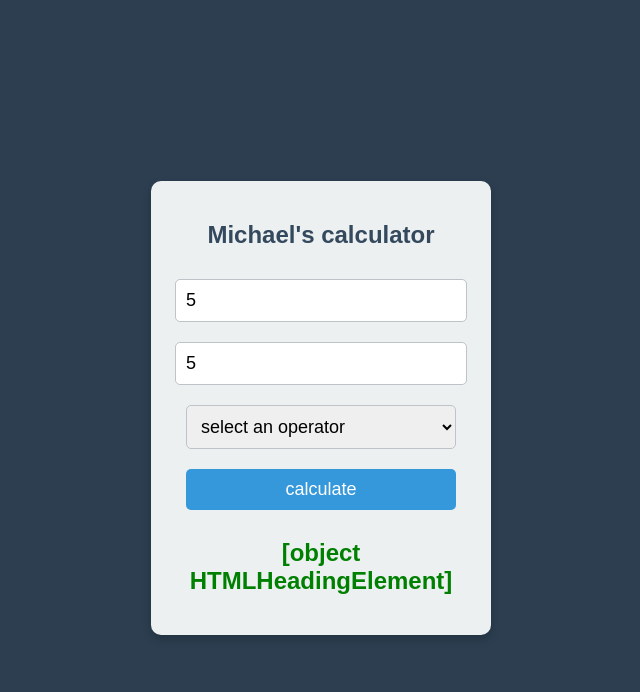
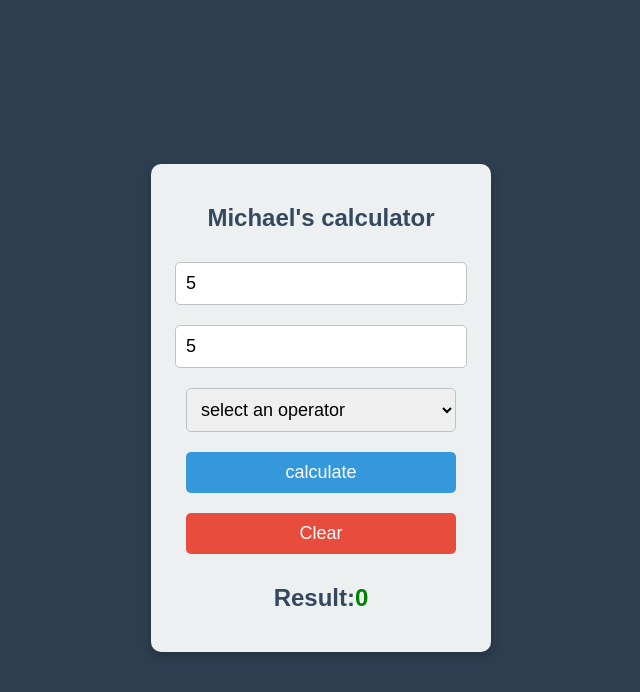
Before and after one commit to Michaelpraise-code/talkingToServer, a plain HTML site: page index.html in a window 1280 px wide. Both pictures are taken after typing "5", "5" into the empty fields and a click on the button "calculate". Shown: the whole page, without its empty margins (319-959 px from the left). Drawn offline with Linux system fonts and the light colour scheme.

Commit message:
added a button to clear previous operation

```diff
--- a/assets/js/script.js
+++ b/assets/js/script.js
@@ -1,51 +1,67 @@
-// function calculate() {
-//     let num1 = parseInt(document.getElementById("first number").value);
-//     let num2 = parseInt(document.getElementById("second number").value);
+ function calculate() {
+     let num1 = parseInt(document.getElementById("first number").value);
+     let num2 = parseInt(document.getElementById("second number").value);
+     let operator = document.getElementById("operator").value;
+     let answer = 0;
+
+     if (!isNaN(num1) && !isNaN(num2)) {
+     switch(operator) {
+         case "+": answer = num1 + num2; break;
+         case "-": answer = num1 - num2; break;
+         case "*": answer = num1 * num2; break;
+         case "/": answer = num2 !== 0 ? num1 / num2 : "Cannot divide by zero"; break;
+         default:
+     }
+     document.getElementById("answer").style.color = "green";
+             } else {
+                 answer = "Enter valid numbers";
+                 document.getElementById("answer").style.color = "red";
+             }
+
+     document.getElementById("answer").textContent = answer;
+ }
+
+ function clearFields() {
+    document.getElementById("first number").value = "";
+    document.getElementById("second number").value = "";
+    document.getElementById("operator").value = "+";
+    document.getElementById("answer").textContent = "0";
+    document.getElementById("answer").style.color = "black";
+}
+
+
+// function calculate(){
+//     let num1 = parseFloat(document.getElementById("first number").value);
+//     let num2 = parseFloat(document.getElementById("second number").value);
 //     let operator = document.getElementById("operator").value;
-//     let answer = 0;
+//     let output = document.getElementById("answer");
 
 //     if (!isNaN(num1) && !isNaN(num2)) {
-//     switch(operator) {
-//         case "+": answer = num1 + num2; break;
-//         case "-": answer = num1 - num2; break;
-//         case "*": answer = num1 * num2; break;
-//         case "/": answer = num2 !== 0 ? num1 / num2 : "Cannot divide by zero"; break;
-//         default:
+//     if (operator === "+"){
+//         answer = num1 + num2
+
+//     }else if (operator === "-"){
+//         answer = num1 - num2
+
+//     }else if (operator === "*"){
+//         answer = num1 * num2
+
+//     }else if (operator === "/"){
+//         answer = num1 / num2
 //     }
 //     document.getElementById("answer").style.color = "green";
 //             } else {
 //                 answer = "Enter valid numbers";
 //                 document.getElementById("answer").style.color = "red";
 //             }
-
-//     document.getElementById("answer").textContent = answer;
-// }
+//             output.innerHTML = answer;
 
 
-
-function calculate(){
-    let num1 = parseFloat(document.getElementById("first number").value);
-    let num2 = parseFloat(document.getElementById("second number").value);
-    let operator = document.getElementById("operator").value;
-    let output = document.getElementById("answer");
-
-    if (!isNaN(num1) && !isNaN(num2)) {
-    if (operator === "+"){
-        answer = num1 + num2
-
-    }else if (operator === "-"){
-        answer = num1 - num2
-
-    }else if (operator === "*"){
-        answer = num1 * num2
-
-    }else if (operator === "/"){
-        answer = num1 / num2
-    }
-    document.getElementById("answer").style.color = "green";
-            } else {
-                answer = "Enter valid numbers";
-                document.getElementById("answer").style.color = "red";
-            }
-            output.innerHTML = answer;;
-}
+//             function clearFields() {
+//                 document.getElementById("num1").value = "";
+//                 document.getElementById("num2").value = "";
+//                 document.getElementById("operator").value = "+";
+//                 document.getElementById("answer").innerHTML = "0";
+//                 document.getElementById("answer").style.color = "black";
+//             }
+// }
--- a/index.html
+++ b/index.html
@@ -42,6 +42,12 @@
         button:hover {
             background-color: #2980b9;
         }
+        .clear-btn {
+            background-color: #e74c3c;
+        }
+        .clear-btn:hover {
+            background-color: #c0392b;
+        }
         #answer {
             font-size: 24px;
             font-weight: bold;
@@ -63,10 +69,11 @@
         <option value="/">/</option>
     </select>
     <button onclick="calculate()">calculate</button>
-    <h2 id="answer"></h2>
+    <button class="clear-btn" onclick="clearFields()">Clear</button>
+    <center>
+        <h2>Result:<span id="answer">0</span> </h2>
+    </center>
     </div>
-
-
 
     <script src="assets/js/script.js"></script>
 </body>
```
